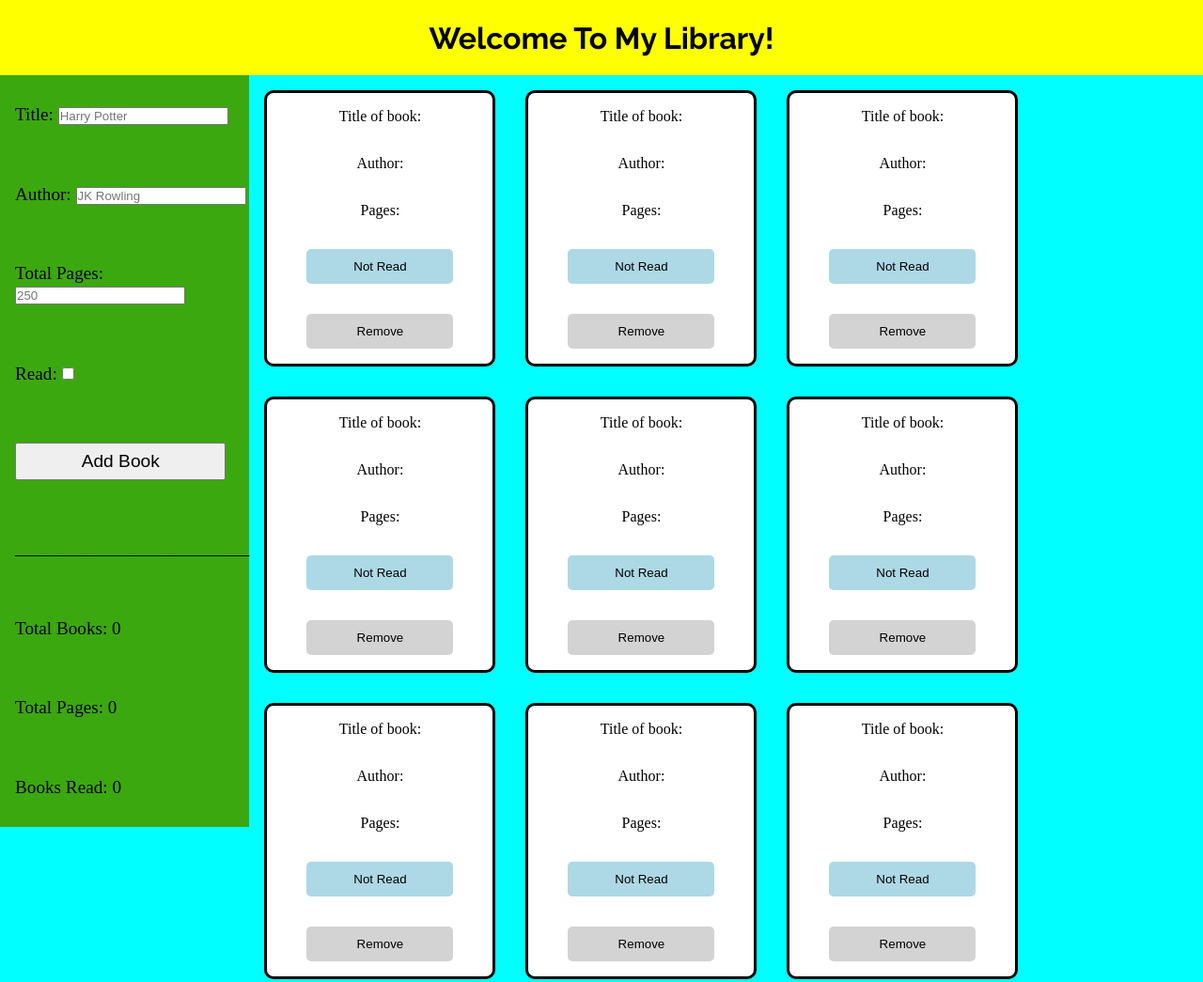
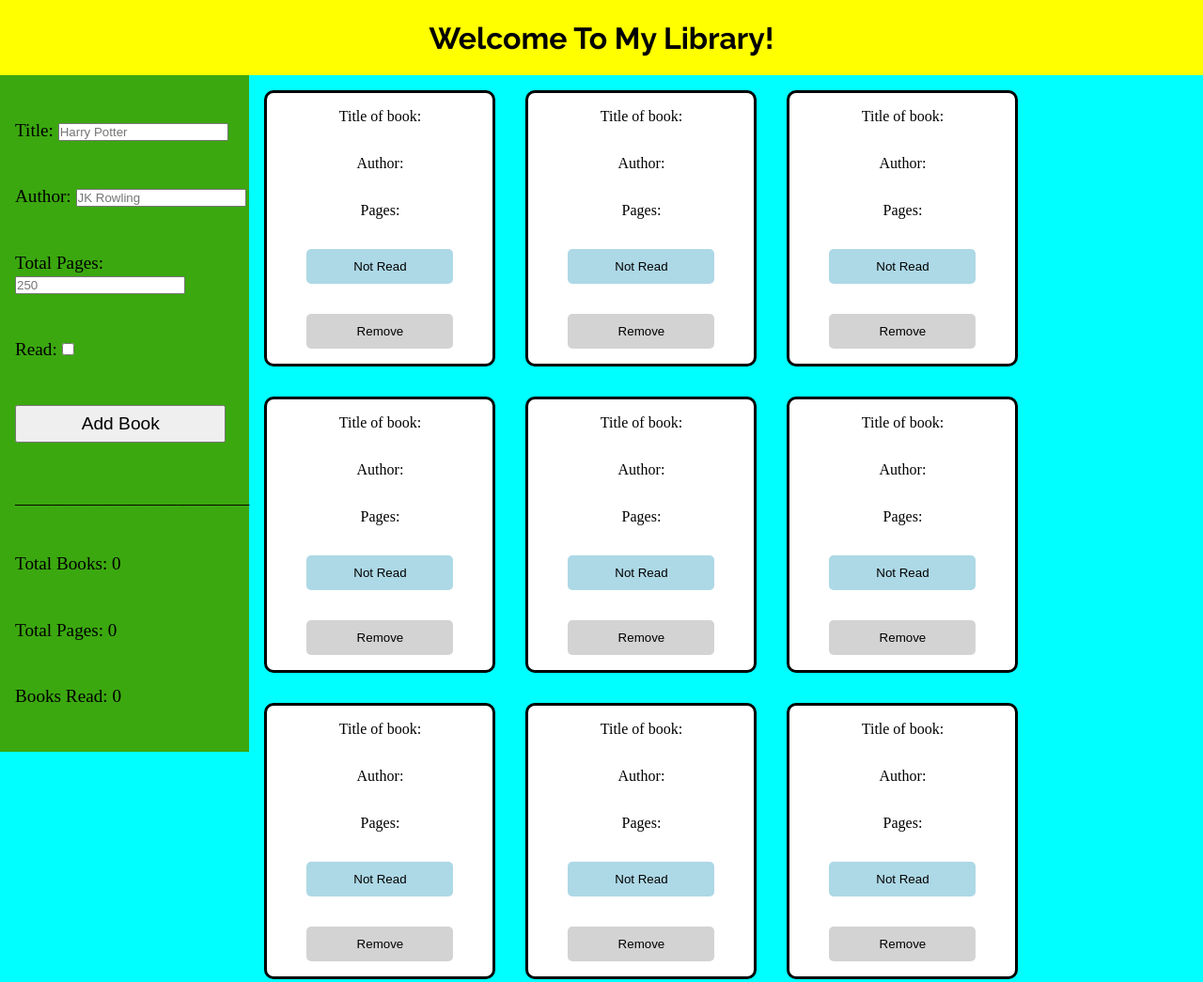
Before and after one commit to jipark92/JS-Library-Project, a plain HTML site: page index.html in a window 1280 px wide. Shown: the whole page at 94% size. Drawn offline with Linux system fonts and the light colour scheme.

```diff
--- a/style.css
+++ b/style.css
@@ -27,10 +27,11 @@
     font-size: 1.2rem;
     background-color: rgb(59, 168, 15);
     width: 250px;
-    height: 100vh;
+    height: 90vh;
     display: flex;
     flex-direction: column;
-    justify-content: space-around;
+    justify-content: space-evenly;
+    align-items: flex-start;
     padding-left: 1rem;
 }
 
```
